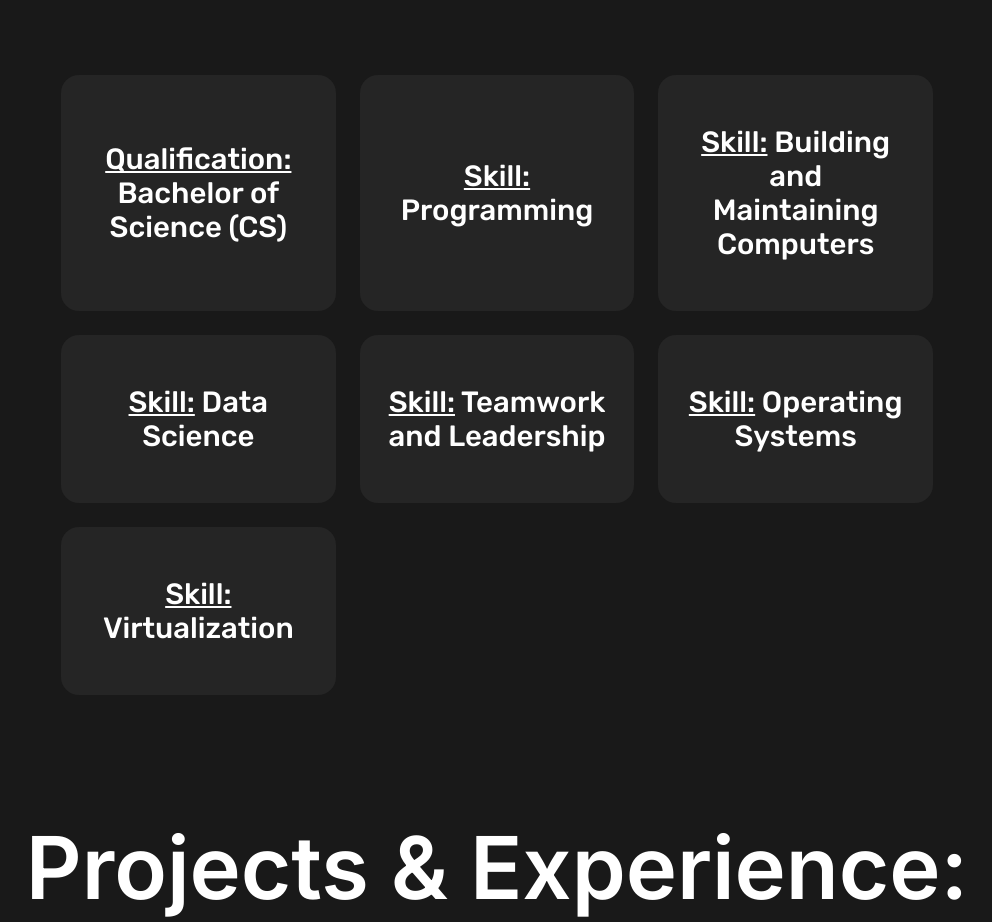
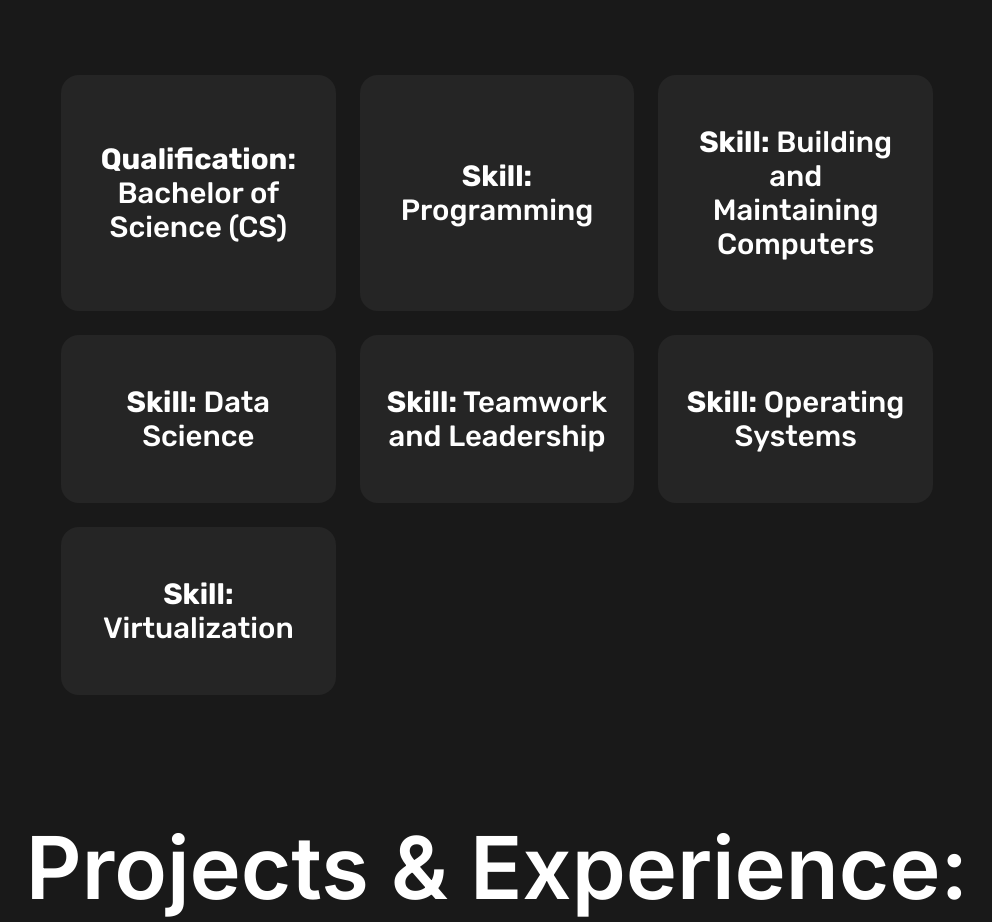
Before and after one commit to ChrispyJohnson1/ChrispyWebsite, a React (Create React App) app in the folder chrispy-website/: page / in a window 1280 px wide. Shown: the part 4344-5266 px from the top of the page, without its empty margins (143-1135 px from the left). Built offline with nearby package versions, Linux system fonts and the light colour scheme; a web font is replaced by a local one.

Commit message:
Accessibility Changes, Bugfixes and Code Cleanup
Made some changes to improve site accessibility.

Also fixed some bugs, removed some old/unnecessary code, and did some general cleanup.

```diff
--- a/chrispy-website/src/App.js
+++ b/chrispy-website/src/App.js
@@ -1,6 +1,5 @@
 import './styles/App.css';
 import ImageStack from './components/ImageStack';
-import personal_photo from './resources/personal_photo.jpg'
 import React, {useEffect} from 'react';
 import $ from 'jquery';
 import GitHubIcon from './resources/github-mark-white.png'
@@ -125,7 +124,7 @@ function App() {
         // in the EP-viewer
         if (project_repo_text != null && project_repo_link != null) {
           console.log(project_repo_text)
-          $('#EP-viewer-body').append("<a href = '" + project_repo_link + "'><div class = 'repo-button'><img src = '" + GitHubIcon + "'>" + project_repo_text + "</div></a>");
+          $('#EP-viewer-body').append("<a href = '" + project_repo_link + "'><div class = 'repo-button'><img src = '" + GitHubIcon + "' alt = 'The GitHub logo.'>" + project_repo_text + "</div></a>");
         }
 
         // make the close button visible
@@ -193,7 +192,6 @@ function App() {
             <h1 className = 'section-header'>{'Who?'}</h1>
             <div id = 'who-container'>
               <ImageStack></ImageStack>
-              <img id = 'hero-image' src = {personal_photo}></img>
               <div id = 'who-captions'>
                 <div id = 'who-1' className = 'who-caption'>
                   <p>I am a 21 year old Computer Science Graduate from Ontario Tech University, that is very passionate about all things technology and IT.</p>
@@ -254,7 +252,7 @@ function App() {
 
               <div className = 'skills-qualifications-card'>
                 <div>
-                  <h1><u>Qualification:</u> Bachelor of Science (CS)</h1>
+                  <h1><b>Qualification:</b> Bachelor of Science (CS)</h1>
                   <div className = 'SQContent'>
                     <p>I achieved my Bachelor of Science (Honors) in Computer Science from Ontario Tech University. It gave me a much greater understanding of how to work with many aspects of technology, from programming languages to network architectures. It also gave me a lot of experience working on a team, and taught me how to properly manage my time. Most importantly, it taught me how to learn.</p>
                   </div>
@@ -264,7 +262,7 @@ function App() {
 
               <div className = 'skills-qualifications-card'>
                 <div>
-                  <h1><u>Skill:</u> Programming</h1>
+                  <h1><b>Skill:</b> Programming</h1>
                   <div className = 'SQContent'>
                     I have experience in many different programming languages, such as:
                     <div id = 'programming-languages'>
@@ -289,7 +287,7 @@ function App() {
 
               <div className = 'skills-qualifications-card'>
                 <div>
-                  <h1><u>Skill:</u> Building and Maintaining Computers</h1>
+                  <h1><b>Skill:</b> Building and Maintaining Computers</h1>
                   <div className = 'SQContent'>
                     <p>I have experience working on and building tower computers. I've built my own personal computer, as well as worked on others computers for fun. I'm comfortable replacing any component in a tower, such as RAM, GPUs, disk drives, and more.</p>
 
@@ -301,7 +299,7 @@ function App() {
 
               <div className = 'skills-qualifications-card'>
                 <div>
-                  <h1><u>Skill:</u> Data Science</h1>
+                  <h1><b>Skill:</b> Data Science</h1>
                   <div className = 'SQContent'>
                     <p>My knowledge of data science techniques and algorithms allows me to efficiently gather and analyze data, in order to gain a better understanding of patterns and trends.</p>
 
@@ -313,7 +311,7 @@ function App() {
 
               <div className = 'skills-qualifications-card'>
                 <div>
-                  <h1><u>Skill:</u> Teamwork and Leadership</h1>
+                  <h1><b>Skill:</b> Teamwork and Leadership</h1>
                   <div className = 'SQContent'>
                     <p>I have experience working with and leading teams in various projects. In university, I was often the one to take the leadership role and coordinate teams to meet deadlines and work together in a organized and productive way.</p>
 
@@ -325,7 +323,7 @@ function App() {
 
               <div className = 'skills-qualifications-card'>
                 <div>
-                  <h1><u>Skill:</u> Operating Systems</h1>
+                  <h1><b>Skill:</b> Operating Systems</h1>
                   <div className = 'SQContent'>
                     <p>I have extensive experience with Windows, from basic configuration like configuring networks, updating drivers, installing software etc., to more advanced troubleshooting techniques like using the Windows Event Viewer or Task Scheduler.</p>
 
@@ -337,7 +335,7 @@ function App() {
 
               <div className = 'skills-qualifications-card'>
                 <div>
-                  <h1><u>Skill:</u> Virtualization</h1>
+                  <h1><b>Skill:</b> Virtualization</h1>
                   <div className = 'SQContent'>
                     <p>I have experience with virtualization software like VMWare and VirtualBox, and have some experience with Docker, and can effectively work with all three to configure and work with VMs/Containers.</p>
                   </div>
@@ -356,9 +354,9 @@ function App() {
                   <div className = 'EP-item-body'>
                     <p>I have some work experience from a summer job I held between university semesters. While this experience may not be fully applicable to the position I'm applying for, I feel that it has prepared me in three key ways:</p>
                     <ul>
-                      <li><b><u>Accountability</u></b>: it helped me learn to be accountable for my work, and take responsibility for my successes <u>and</u> my failures.</li>
-                      <li><b><u>Teamwork</u></b>: it taught me how to work on a team in a real-world environment, with real-world consequences.</li>
-                      <li><b><u>Preparedness</u></b>: it allowed me to better understand the meaning of preparedness, and how that applies to a working environment. An example of this would be how important punctuality is in a work setting.</li>
+                      <li><b>Accountability</b>: it helped me learn to be accountable for my work, and take responsibility for my successes <b>and</b> my failures.</li>
+                      <li><b>Teamwork</b>: it taught me how to work on a team in a real-world environment, with real-world consequences.</li>
+                      <li><b>Preparedness</b>: it allowed me to better understand the meaning of preparedness, and how that applies to a working environment. An example of this would be how important punctuality is in a work setting.</li>
                     </ul>
                   </div>
                 </div>
--- a/chrispy-website/src/components/ImageStack.js
+++ b/chrispy-website/src/components/ImageStack.js
@@ -20,7 +20,7 @@ export default function ImageStack({ImageInfo}) {
 
             {/* Image Three: Personal/Fun */}
             <div id = 'image-stack-image-three'>
-                <img src={professional_photo} alt = 'Christopher Johnson with a slight smile, looking at the camera. He is wearing a white collared shirt, a blue tie, and a jacket.'></img>
+                <img src={professional_photo} alt = 'Christopher Johnson wearing a white collared shirt, a blue tie, and a jacket.'></img>
             </div>
 
         </div>
```
Also changed, not shown: chrispy-website/src/styles/App.css (+37 -27 lines).
